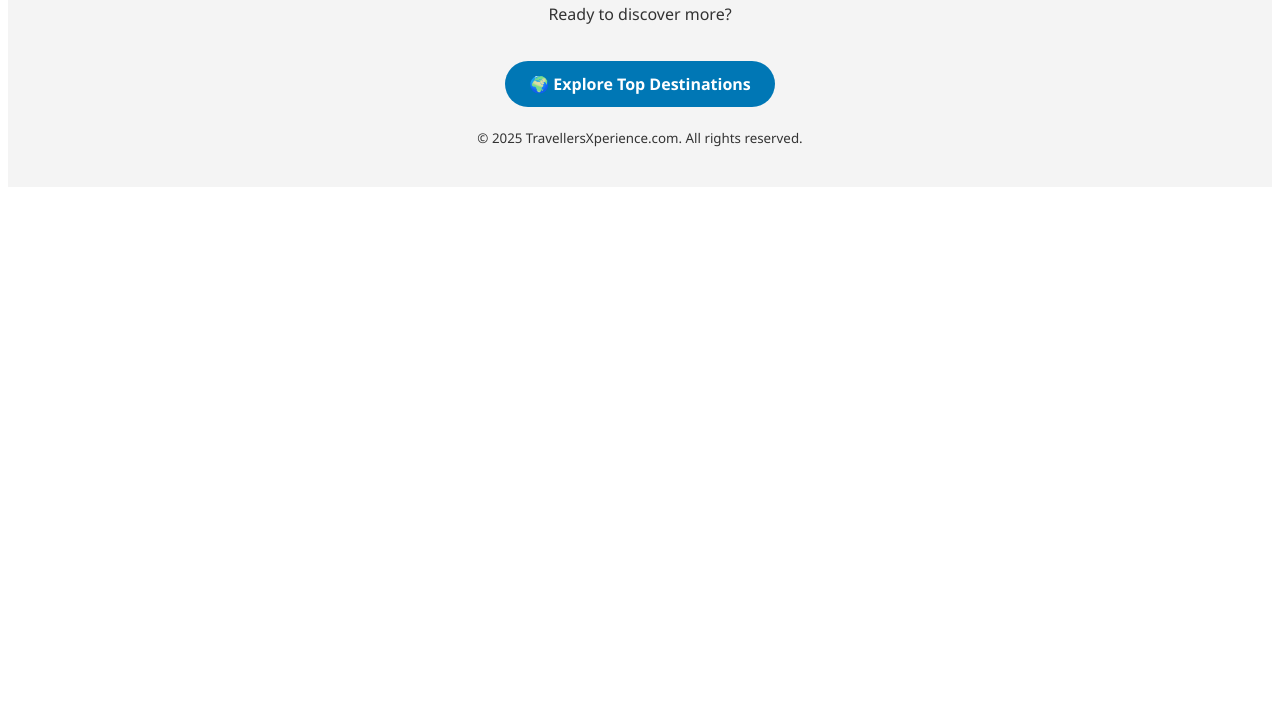
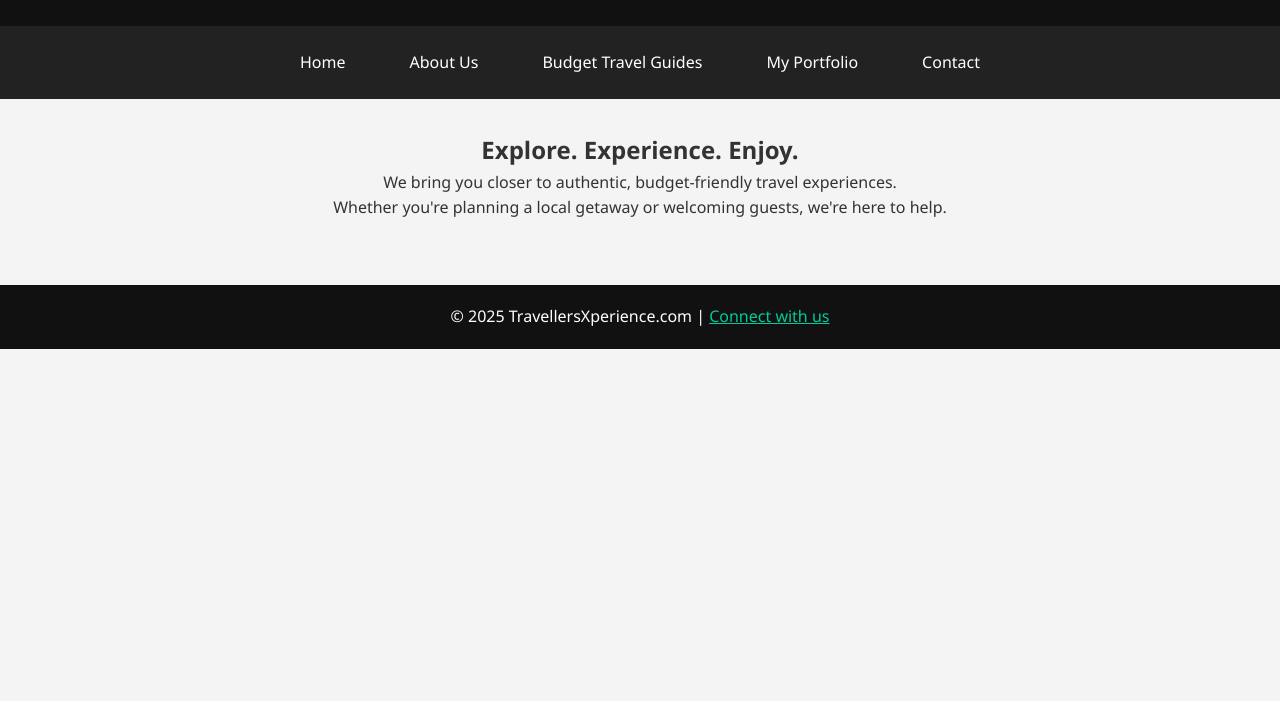
Before and after one commit to Freddanjuma/TravellersXperience.com, a plain HTML site: page index.html in a window 1280 px wide. Shown: the part 99-800 px from the top of the page. Drawn offline with Linux system fonts and the light colour scheme.

Commit message:
Update index.html with full navigation, animation, and hero media.

```diff
--- a/index.html
+++ b/index.html
@@ -1,82 +1,102 @@
-<footer class="footer">
-  <p class="fade-in">Thank you for visiting <strong>TravellersXperience.com</strong> — your gateway to affordable adventures.</p>
-  <p class="fade-in delay-1">Ready to discover more?</p>
-  <a href="explore.html" class="explore-btn slide-in">🌍 Explore Top Destinations</a>
-  <br><br>
-  <small class="fade-in delay-2">&copy; 2025 TravellersXperience.com. All rights reserved.</small>
-</footer>
-
+<!DOCTYPE html>
+<html lang="en">
+<head>
+  <meta charset="UTF-8" />
+  <meta name="viewport" content="width=device-width, initial-scale=1.0" />
+  <title>TravellersXperience | Home</title>
   <style>
-  .footer {
-    background-color: var(--footer-bg, #111);
-    color: var(--footer-text, #eee);
-    padding: 40px 20px;
-    text-align: center;
-    font-family: 'Segoe UI', sans-serif;
-    transition: all 0.3s ease-in-out;
+    * {
+      margin: 0;
+      padding: 0;
+      box-sizing: border-box;
     }
 
-  .explore-btn {
-    display: inline-block;
-    margin-top: 20px;
-    background-color: var(--btn-bg, #00aced);
-    color: white;
-    padding: 12px 24px;
-    border-radius: 25px;
-    text-decoration: none;
-    font-weight: bold;
-    font-size: 1rem;
-    transition: background-color 0.3s ease, transform 0.3s ease;
+    body {
+      font-family: 'Segoe UI', sans-serif;
+      background: #f4f4f4;
+      color: #333;
+      line-height: 1.6;
     }
 
-  .explore-btn:hover {
-    background-color: var(--btn-hover, #0077b5);
-    transform: scale(1.05);
+    header {
+      background: #111;
+      color: white;
+      padding: 1.5rem 2rem;
+      text-align: center;
     }
 
-  /* Animation classes */
-  .fade-in {
-    opacity: 0;
-    animation: fadeIn 1s ease forwards;
+    nav {
+      background: #222;
+      display: flex;
+      justify-content: center;
+      flex-wrap: wrap;
+      padding: 1rem 0;
+      animation: fadeIn 1s ease-in;
     }
 
-  .delay-1 { animation-delay: 0.5s; }
-  .delay-2 { animation-delay: 1s; }
+    nav a {
+      color: white;
+      text-decoration: none;
+      margin: 0 1rem;
+      padding: 0.5rem 1rem;
+      transition: background 0.3s, color 0.3s;
+    }
 
-  .slide-in {
-    opacity: 0;
-    transform: translateY(20px);
-    animation: slideIn 0.8s ease forwards;
-    animation-delay: 1.2s;
+    nav a:hover {
+      background: #00cc99;
+      color: #000;
+      border-radius: 5px;
+    }
+
+    main {
+      padding: 2rem;
+      text-align: center;
+      animation: slideIn 1.5s ease-in-out;
+    }
+
+    footer {
+      background: #111;
+      color: white;
+      text-align: center;
+      padding: 1.2rem;
+      margin-top: 2rem;
     }
 
     @keyframes fadeIn {
+      from { opacity: 0; }
       to { opacity: 1; }
     }
 
     @keyframes slideIn {
-    to {
-      opacity: 1;
-      transform: translateY(0);
-    }
-  }
-
-  /* Theme Support */
-  @media (prefers-color-scheme: light) {
-    :root {
-      --footer-bg: #f4f4f4;
-      --footer-text: #333;
-      --btn-bg: #0077b5;
-      --btn-hover: #005999;
-    }
-  }
-
-  @media (prefers-color-scheme: dark) {
-    :root {
-      --footer-bg: #111;
-      --footer-text: #eee;
-      --btn-bg: #00aced;
-      --btn-hover: #0084b4;
-    }
+      from { transform: translateY(40px); opacity: 0; }
+      to { transform: translateY(0); opacity: 1; }
     }
   </style>
+</head>
+<body>
+
+  <header>
+    <h1>Welcome to TravellersXperience</h1>
+    <p>Your guide to affordable adventures in Ghana & beyond</p>
+  </header>
+
+  <nav>
+    <a href="index.html">Home</a>
+    <a href="about-us.html">About Us</a>
+    <a href="Budget-Travel-Guides.html">Budget Travel Guides</a>
+    <a href="portfolio.html">My Portfolio</a>
+    <a href="contact.html">Contact</a>
+  </nav>
+
+  <main>
+    <h2>Explore. Experience. Enjoy.</h2>
+    <p>We bring you closer to authentic, budget-friendly travel experiences.</p>
+    <p>Whether you're planning a local getaway or welcoming guests, we're here to help.</p>
+  </main>
+
+  <footer>
+    <p>&copy; 2025 TravellersXperience.com | <a href="contact.html" style="color:#00cc99;">Connect with us</a></p>
+  </footer>
+
+</body>
+</html>
```
Lines whose indentation alone changed are shown as unchanged.
